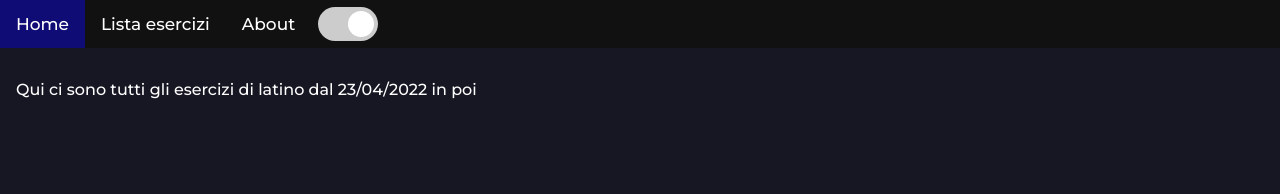
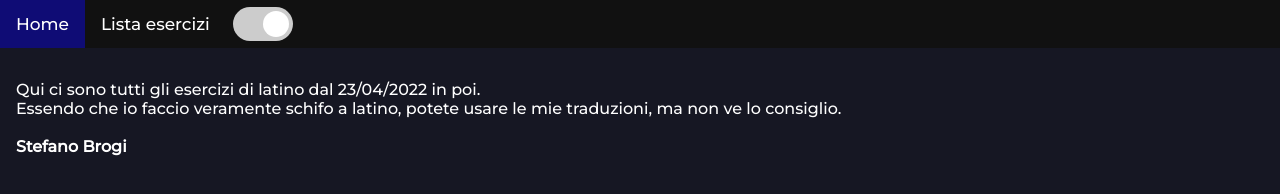
Before and after one commit to Ste517/sitolatino, a plain HTML site: page index.html in a window 1280 px wide. Drawn offline with Linux system fonts and the light colour scheme.

Commit message:
32322.5.1

```diff
--- a/index.html
+++ b/index.html
@@ -12,14 +12,18 @@
     <div class="topnav">
         <a class="active" href="#">Home</a>
         <a href="lista_esercizi.html">Lista esercizi</a>
-        <a href="about.html">About</a>
         <label style="margin: 7px;" class="switch">
             <input type="checkbox" checked>
             <span onclick="themeSwitch()" class="slider round"></span>
         </label>
     </div>
     <div style="padding:16px">
-        <p>Qui ci sono tutti gli esercizi di latino dal 23/04/2022 in poi</p>
+        <p>
+            Qui ci sono tutti gli esercizi di latino dal 23/04/2022 in poi.<br>
+            Essendo che io faccio veramente schifo a latino, potete usare le mie traduzioni, ma non ve lo consiglio.<br>
+            <br>
+            <b>Stefano Brogi</b>
+        </p>
     </div>
     <!-- Load external JavaScript -->
     <script src="scripts.js"></script>
```
Also changed, not shown: 32_32_2.html (+0 -1 lines), lista_esercizi.html (+1 -1 lines).
